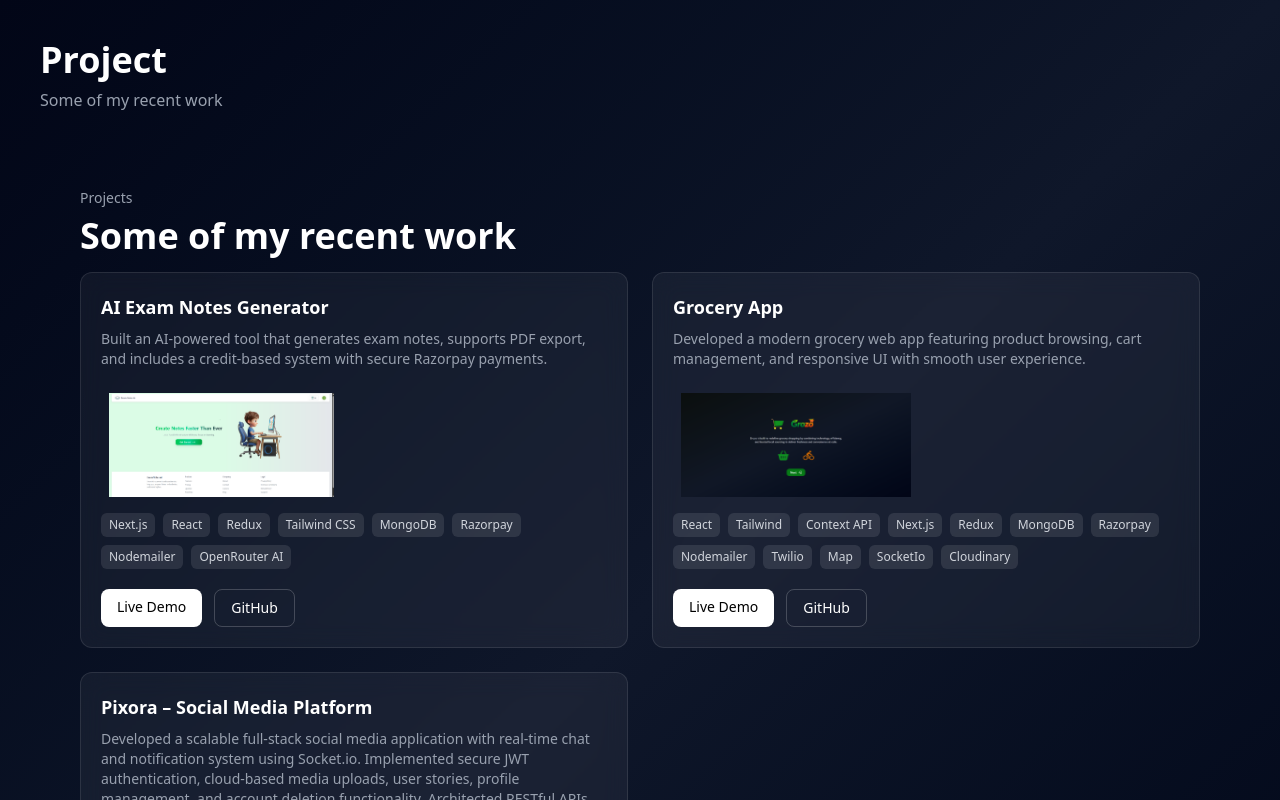
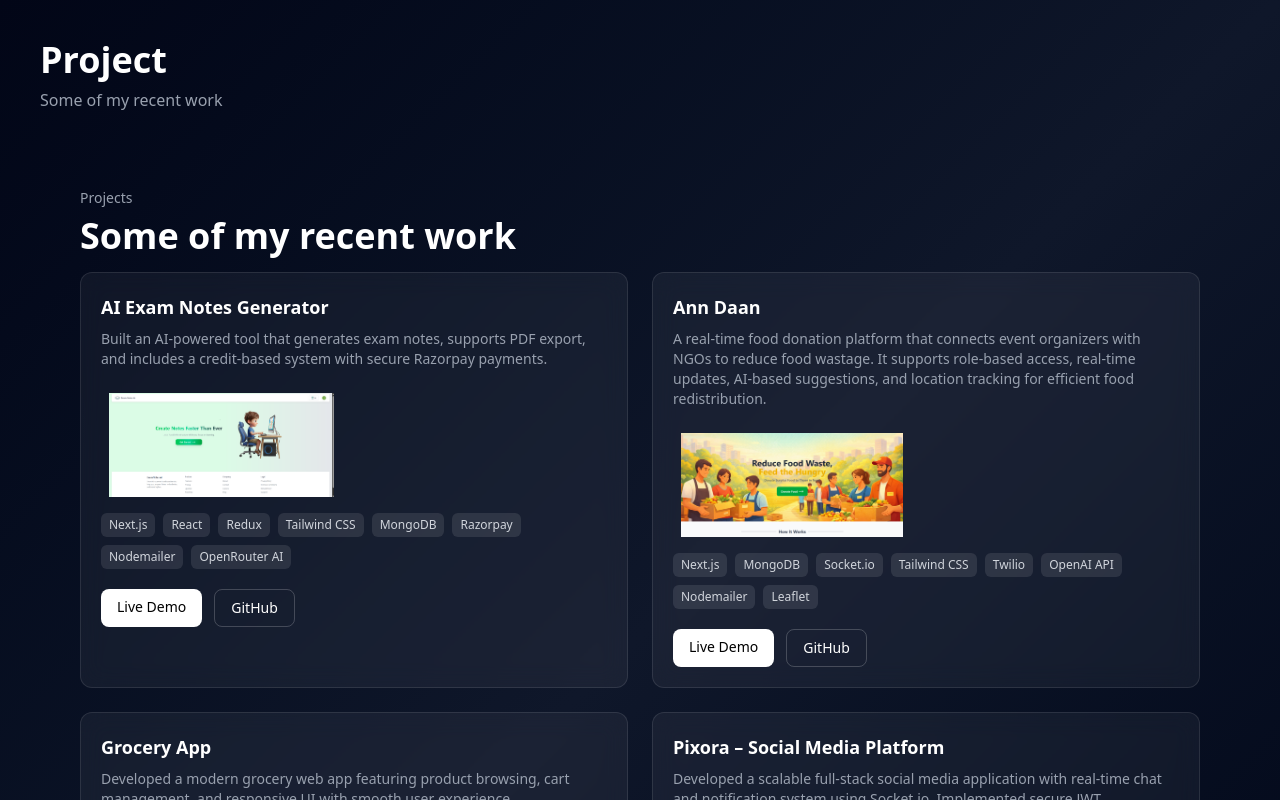
Before and after one commit to subhash-pal0011/subhash-nextjs-portfolio, a Next.js app: page /project in a window 1280 px wide. Shown: the top 800 px of the page. Built offline with nearby package versions, Linux system fonts and the light colour scheme.

Commit message:
add ann_dann project

```diff
--- a/src/app/project/page.jsx
+++ b/src/app/project/page.jsx
@@ -14,10 +14,28 @@ const projects = [
     url: "/aiProject.png",
   },
   {
+    title: "Ann Daan",
+    description:
+      "A real-time food donation platform that connects event organizers with NGOs to reduce food wastage. It supports role-based access, real-time updates, AI-based suggestions, and location tracking for efficient food redistribution.",
+    tech: [
+      "Next.js",
+      "MongoDB",
+      "Socket.io",
+      "Tailwind CSS",
+      "Twilio",
+      "OpenAI API",
+      "Nodemailer",
+      "Leaflet"
+    ],
+    live: "https://ann-daan-mrq8.vercel.app",
+    github: "https://github.com/subhash-pal0011/AnnDaan",
+    url: "/annDann.png"
+  },
+  {
     title: "Grocery App",
     description:
       "Developed a modern grocery web app featuring product browsing, cart management, and responsive UI with smooth user experience.",
-    tech: ["React", "Tailwind", "Context API", "Next.js", "Redux", "MongoDB", "Razorpay", "Nodemailer", "Twilio", "Map", "SocketIo" , "Cloudinary"],
+    tech: ["React", "Tailwind", "Context API", "Next.js", "Redux", "MongoDB", "Razorpay", "Nodemailer", "Twilio", "Map", "SocketIo", "Cloudinary"],
     live: "https://grozo-eight.vercel.app/register",
     github: "https://github.com/subhash-pal0011/GROZO",
     url: "/grozo.png",
```
